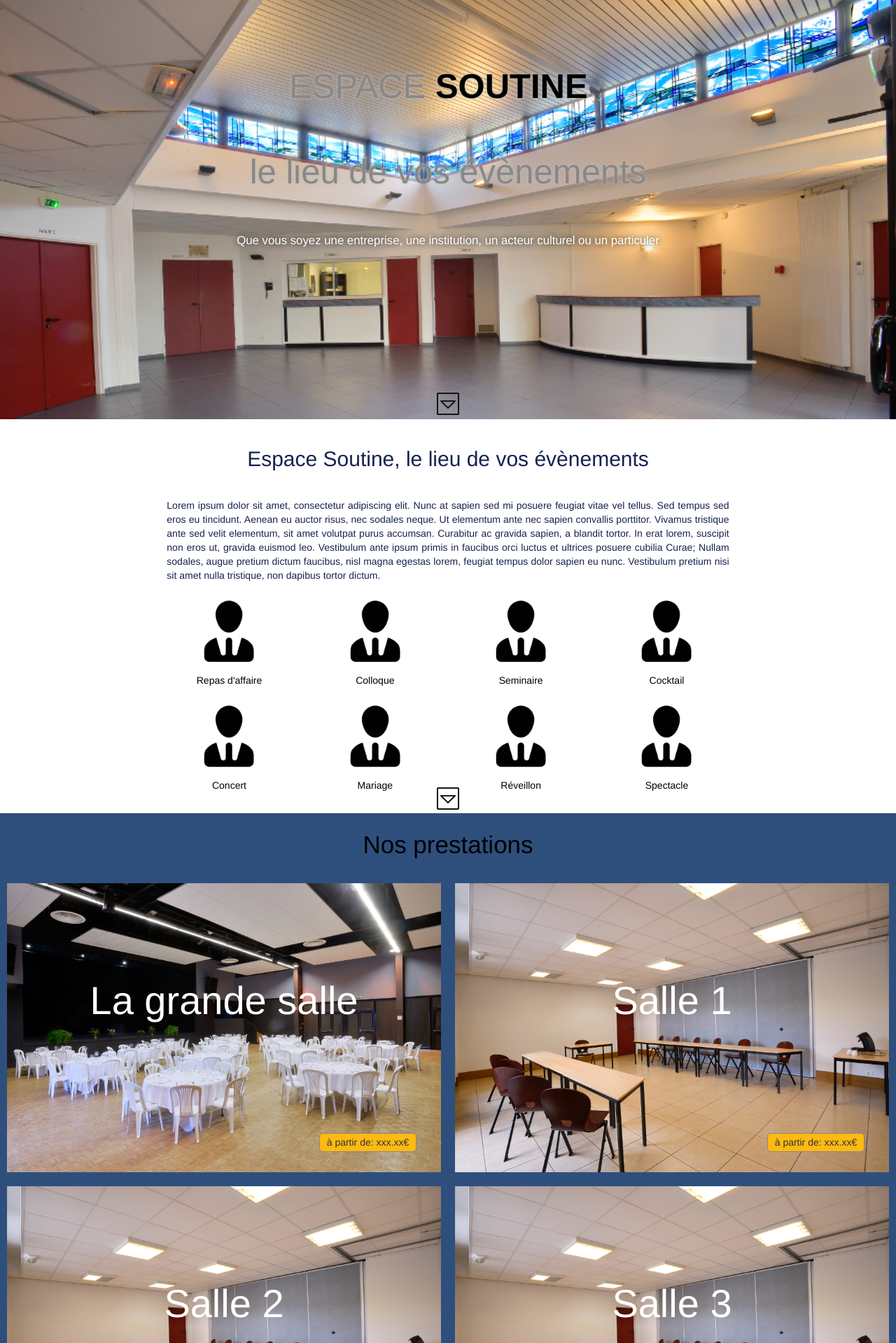
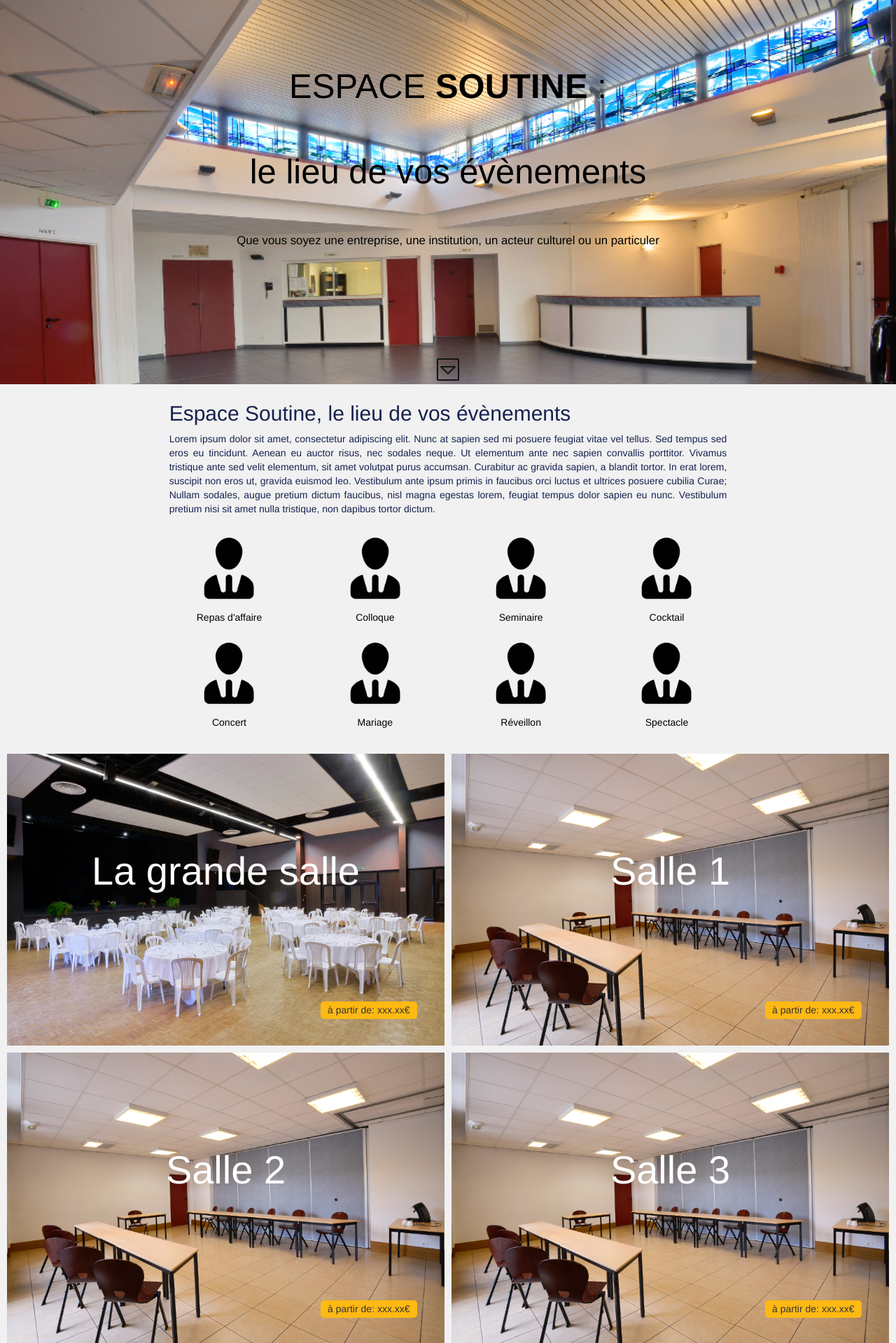
Before and after one commit to Myystigri/espace_soutine, a PHP site: page / in a window 1280 px wide. Shown: the part 51-1970 px from the top of the page at 70% size. Run offline with PHP 8.4, Linux system fonts and the light colour scheme; some libraries are stand-ins or nearby versions.

Commit message:
gros modif

```diff
--- a/css/style.css
+++ b/css/style.css
@@ -1,3 +1,7 @@
+/*page*/
+body{
+	background-color: #f1f1f1;
+}
 /*navbar*/
 
 .navbar {
@@ -15,17 +19,16 @@
 	background-attachment: fixed;
 	background-size: cover;
 	background-repeat: no-repeat;
-	height: 600px;
+	height: 550px;
 }
 h1{
 	line-height: 2.5em;
 	text-align: center;
 	margin-top: 5%;
-	color: #888;
+	color: #000;
 	width: 100%;
 	font-size: 3.5em;
 	font-family: "Helvetica";
-	text-shadow: 0px 0px 5px #bbb;
 }
 h1 span{
 	font-weight: bold;
@@ -37,8 +40,7 @@ h1 span{
 	margin-top: 2%;
 	text-align: center;
 	width: 100%;
-	color: #fff;
-	text-shadow: 0px 0px 10px #000;
+	color: #000;
 }
 .scrollbtn{
 	text-align: center;
@@ -55,12 +57,6 @@ h1 span{
 
 .presentation{
 	padding-bottom: 20px;
-}
-.presentation h2{
-	font-family: "Helvetica";
-	text-align: center;
-	color: #17224f;
-	margin:5%;
 }
 .resume{
 	color: #17224f;
@@ -84,16 +80,16 @@ h1 span{
 .prestation{
 	width: 100%;
 	padding:0 !important;
-	background-color: #2e4f7c;
 }
 .row{
 	margin: 0px;
+	padding: 5px;
 }
 .prestation h2{
 	text-align: center ;
-	font-size: 2.5em;
-	color: #000;
-	margin:2%;
+	font-size: 3em;
+	color: #fff;
+	margin:1%;
 }
 .textimg{
 	height: 0;
@@ -106,7 +102,7 @@ h1 span{
 }
 .bouton{
 	background-color: #feb913;
-	border:solid #888 1px;
+	border:solid #888 0px;
 	border-radius: 5px;
 	position: absolute;
 	bottom: 9%;
@@ -118,16 +114,23 @@ h1 span{
 	line-height: 1.5em;
 }
 .img_prestation{
-	padding:10px;
+	padding: 0 5px;
 }
 .margepresentation{
-	padding-bottom: 5%;
+	padding-bottom: 1%;
 }
 
 /*info*/
 
+.info h2{
+	font-family: "Helvetica";
+	font-size: 3em;
+	text-align: center;
+	color: #000;
+	margin:1%;
+}
 .info{
-	padding: 5% 0;
+	padding-bottom: 5%;
 }
 .adr1esse{
 	margin:3% 0;
@@ -188,13 +191,19 @@ h1 span{
 
 /*evenement*/
 
+.evenement h2{
+	font-family: "Helvetica";
+	font-size: 3em;
+	text-align: center;
+	color: #000;
+	margin:1%;
+}
 .evenement{
 	background-color: #888;
 }
 .evenement div{
 	border: solid 1px #888;
 	text-align: justify;
-	margin-top: 5%;
 	background-color: #fff;
 }
 .imgevent{
@@ -210,23 +219,13 @@ h1 span{
 .plus p{
 	text-align: center;
 	margin:0;
+	background-color: #feb913;
 }
-
-.bouton{
-
-	border:solid #888 1px;
-	border-radius: 5px;
-	position: absolute;
-	bottom: 9%;
-	right: 7%;
+.plus p:hover{
+	opacity: 0.9;
 }
-.bouton p{
-	padding: 2px 10px;
-	margin: 0;
-	line-height: 1.5em;
-}
-.img_prestation{
-	padding:10px;
+.plus p:active{
+	opacity: 0.4;
 }
 @media screen and (max-width: 400px) {
 	.header{
--- a/index.html
+++ b/index.html
@@ -81,14 +81,9 @@
 				<img src="./img/01.png" alt="logo Repas d'affaire">
 				<p>Spectacle</p>
 			</div>
-			<div class="scrollbtn">
-				<a href="#prestation"><img src="./img/scrollbtn.png" alt="scroll_down"></a>
-			</div>
-
 		</div>
 <!--Nos prestations-->
 		<div id="prestation" class="col-xs-12 col-md-12 prestation">
-			<h2>Nos prestations</h2>
 			<div class="row">
 				<div class="col-xs-12 col-md-6 img_prestation">
 					<p class="textimg">La grande salle</p>
@@ -113,12 +108,10 @@
 					<div class="bouton"><p>à partir de: xxx.xx€</p></div>
 				</div>
 			</div>
-			<div class="scrollbtn">
-				<a href="#info"><img src="./img/scrollbtn.png" alt="scroll_down"></a>
-			</div>
 		</div>
 <!--Info pratique-->
 		<div id="info" class="col-xs-12 col-md-12 info">
+			<h2>Info pratique</h2>
 			<div class="col-xs-12 col-md-2 col-md-offset-1 adresse">
 				<p><span>Adesse:</span></p>
 				<p>41 Rue de la Chacatière</p>
@@ -183,6 +176,7 @@
       	</div>
 <!--Evenements-->
 		<div class="col-xs-12 col-md-12 evenement">
+			<h2>Evenements</h2>
 			<div class="col-xs-12 col-md-2 col-md-offset-2">
 				<img class="imgevent" src="./img/06.jpg" alt="">
 				<p>Lorem ipsum dolor sit amet, consectetur adipiscing elit. Nunc at sapien sed mi posuere feugiat vitae vel tellus.</p>
@@ -198,9 +192,6 @@
 				<p>Lorem ipsum dolor sit amet, consectetur adipiscing elit. Nunc at sapien sed mi posuere feugiat vitae vel tellus.</p>
 				<div class="plus"><p>En savoir plus</p></div>
 			</div>
-			<div class="scrollbtn">
-				<img src="./img/scrollbtn.png" alt="scroll_down">
-			</div>
 		</div>
 <!--footer-->
 		<div>
```
